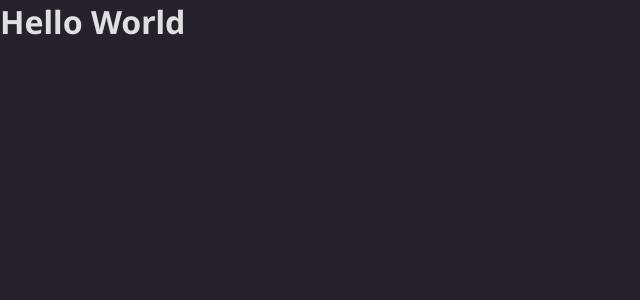
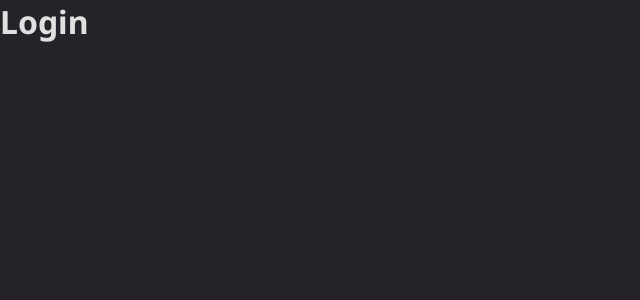
Before and after one commit to danielfilh0/vuejs-app, a Vue app: page /login in a window 1280 px wide. Before the commit this address had no page. Shown: the top 300 px of the page, without its empty margins (0-640 px from the left). Built offline with nearby package versions, Linux system fonts and the light colour scheme.

Commit message:
Add layouts

```diff
--- a/src/App.vue
+++ b/src/App.vue
@@ -1,7 +1,19 @@
 <template>
-  <h1>Hello World</h1>
+  <component :is="layout">
+    <router-view />
+  </component>
 </template>
 
-<script setup>
+<script lang="ts" setup>
+import { useRouter } from "vue-router";
+import { computed } from "vue";
 import "./assets/styles/global.scss";
+
+const defaultLayout = "default";
+
+const { currentRoute } = useRouter();
+
+const layout = computed(
+  () => `${currentRoute.value.meta.layout || defaultLayout}-layout`
+);
 </script>
--- /dev/null
+++ b/src/components/layouts/DefaultLayout.vue
@@ -0,0 +1,8 @@
+<template>
+  <header>Header</header>
+  <slot></slot>
+</template>
+
+<script setup></script>
+
+<style></style>
--- /dev/null
+++ b/src/components/layouts/EmptyLayout.vue
@@ -0,0 +1,3 @@
+<template>
+  <slot></slot>
+</template>
--- a/src/main.js
+++ b/src/main.js
@@ -1,8 +1,13 @@
 import { createApp } from "vue";
 import App from "./App.vue";
 import router from "./router";
+import DefaultLayout from "./components/layouts/DefaultLayout.vue";
+import LoginLayout from "./components/layouts/EmptyLayout.vue";
 
 const app = createApp(App);
+
+app.component("default-layout", DefaultLayout);
+app.component("login-layout", LoginLayout);
 
 app.use(router);
 
--- a/src/router/index.js
+++ b/src/router/index.js
@@ -8,6 +8,12 @@ const router = createRouter({
       name: "home",
       component: () => import("../views/Home.vue"),
     },
+    {
+      path: "/login",
+      name: "login",
+      component: () => import("../views/Login.vue"),
+      meta: { layout: "empty" },
+    },
   ],
 });
 
--- /dev/null
+++ b/src/views/Login.vue
@@ -0,0 +1,3 @@
+<template>
+  <h1>Login</h1>
+</template>
```
